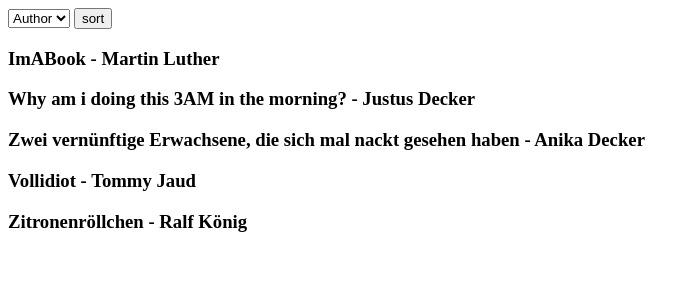
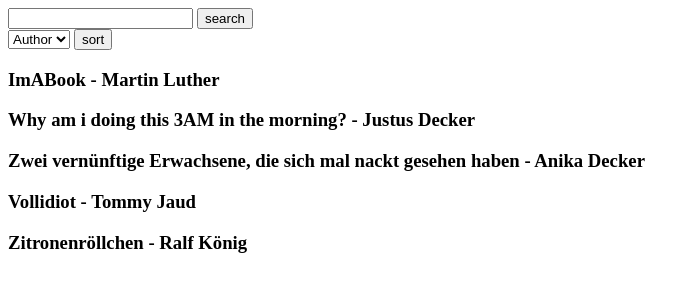
Before and after one commit to justusdecker/codio-book-alchemy, a Flask app: template templates/home.html in a window 1280 px wide. Shown: the top 300 px of the page, without its empty margins (0-700 px from the left). Run offline with Flask 3, Linux system fonts and the light colour scheme; the template is opened without the code that fills it: values named after a table or form of the project are taken from there, others are empty; data comes from the database, SQL or seed files in the repository.

Commit message:
yay it works😑

```diff
--- a/app.py
+++ b/app.py
@@ -36,6 +36,9 @@ class AsSortWorkAround:
     - <Book 1> ImABook Martin Luther 0 1
     - <Book 3> Zwei vernünftige Erwachsene, die sich mal nackt gesehen haben Anika Decker 3 3
     - <Book 2> Why am i doing this 3AM in the morning? Justus Decker 4 2
+
+    I spend 2 hours to fix this crap!
+    Please send help!
     """
 
 db.init_app(app)
@@ -47,7 +50,9 @@ with app.app_context():
 def index():
     books = Book.query.all()
     authors = Author.query.all()
+    sqflag = False # search_query_flag to determine when the user is searching
     if request.method == 'POST':
+
         sorting_method = request.form['sorting_method']
         if sorting_method == 'title':
             sec_books = sorted(books,key=lambda x: x.title)
@@ -72,7 +77,14 @@ def index():
                 for attr in books[idx]:
                     if attr == 'author': continue # removing it because we dont it twice
                     wa.__setattr__(attr,books[idx][attr])
-    return render_template('home.html', books=sec_books,authors = authors)
+
+    search_query = request.args.get('search_keyword', '')
+    if search_query and not search_query.isspace():
+        sec_books = Book.query.filter(Book.title.ilike(f'%{search_query}%')).all()
+        sqflag = True
+    if not 'sec_books' in locals():
+        sec_books = books
+    return render_template('home.html', books=sec_books,authors = authors,sqflag=sqflag)
 
 
 @app.route('/add_author', methods=['GET', 'POST'])
--- a/templates/home.html
+++ b/templates/home.html
@@ -6,6 +6,11 @@
     <meta http-equiv="X-UA-Compatible" content="ie=edge">
   </head>
   <body>
+    <form method="GET">
+      <input type="search" id="search_keyword" name="search_keyword">
+      <button type="submit">search</button>
+    </form>
+
     <form method="POST">
         <select name="sorting_method" id="sorting_method">
           <option value="author">Author</option>
@@ -13,6 +18,11 @@
         </select>
         <button type="submit">sort</button>
     </form>
+    {% if not books and sqflag %}
+    No books that match the search criteria
+    {% elif not books and not sqflag %}
+    No books existing
+    {% endif %}
     {% for book in books %}
     <div>
       <h3>{{ book.title }} - {{ authors[book.author_id-1].name }}</h3>
```
